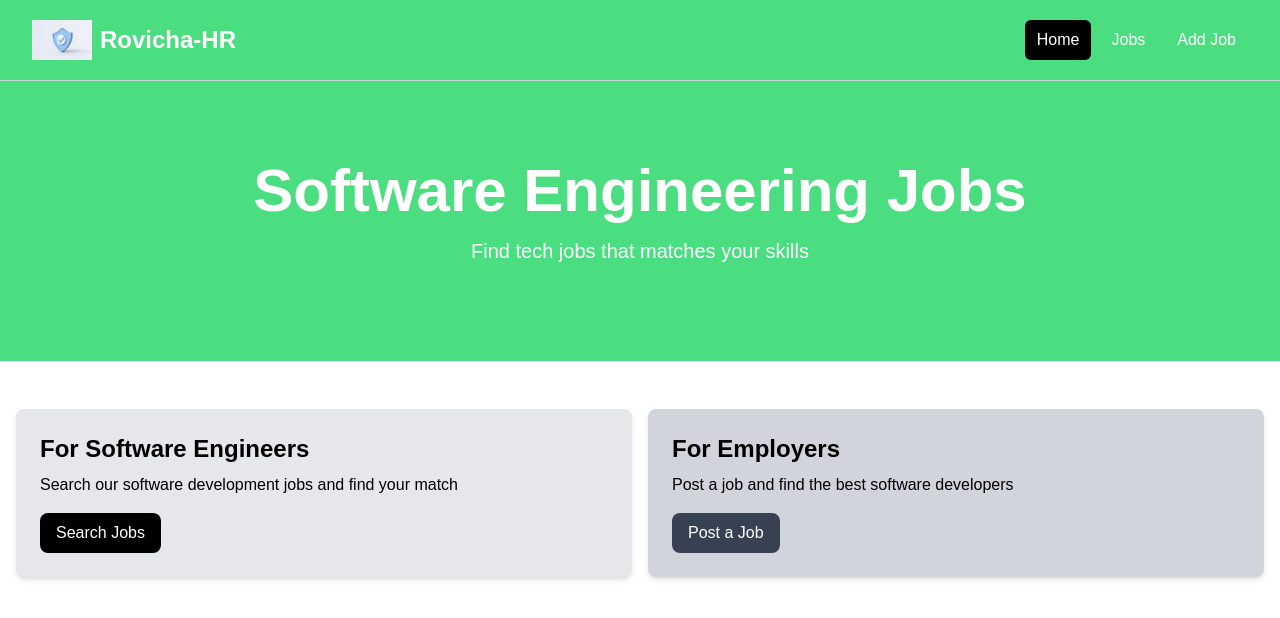
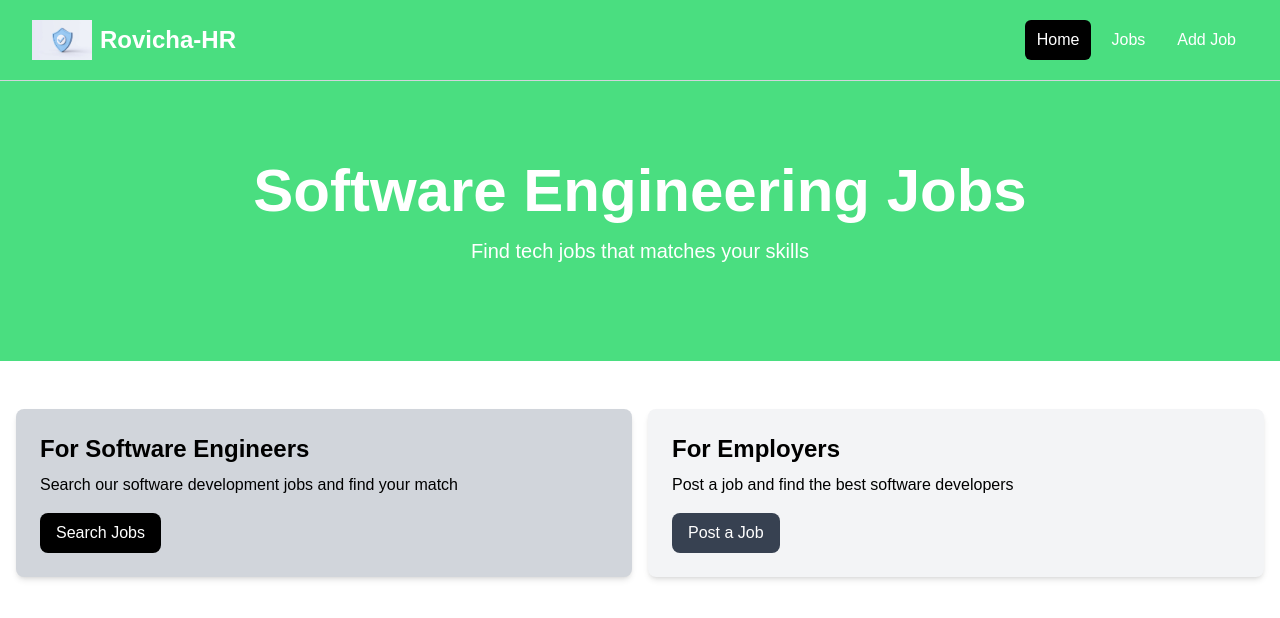
Before and after one commit to Kemelite1/React.js, a React (Vite) app in the folder joblisting/: page / in a window 1280 px wide. Shown: the top 618 px of the page. Built offline with nearby package versions, Linux system fonts and the light colour scheme.

Commit message:
Props - props are used to pass data from parent to child component - props are read-only - props are immutable - Children is a special prop that is used to pass children elements to the component

```diff
--- /dev/null
+++ b/joblisting/src/components/Card.jsx
@@ -0,0 +1,20 @@
+import { PropTypes } from 'prop-types'
+
+const Card = ( { children, bg = 'bg-gray-100'} ) => {
+  return (
+    <div className={`${bg} p-6 rounded-lg shadow-md`}>
+        {children}
+    </div>
+  )
+}
+
+Card.propTypes = {
+    children: PropTypes.node.isRequired,
+    bg: PropTypes.string
+}
+Card.defaultProps = {
+    bg: 'bg-gray-100'
+
+}
+
+export default Card
--- a/joblisting/src/components/HomeCard.jsx
+++ b/joblisting/src/components/HomeCard.jsx
@@ -1,3 +1,4 @@
+import Card from "./Card"
 
 const HomeCard = () => {
   return (
@@ -6,17 +7,18 @@ const HomeCard = () => {
 
         <div className="grid grid-cols-1 md:grid-cols-2 gap-4 p-4 rounded-lg">
 
-            <div className="bg-gray-200 p-6 rounded-lg shadow-md">
+            <Card bg='bg-gray-300'>
                 <h2 className="text-2xl font-bold">For Software Engineers</h2>
                 <p className="mb-4 mt-2">Search our software development jobs and find your match</p>
                 <a href="" className="bg-black text-white hover:bg-gray-700 px-4 py-2 rounded-lg inline-block">Search Jobs</a>
-            </div>
+                </Card>
 
-            <div className="bg-gray-300 p-6 rounded-lg shadow-md">
-                <h2 className="text-2xl font-bold">For Employers</h2>
+            <Card>
+            <h2 className="text-2xl font-bold">For Employers</h2>
                 <p className="mb-4 pt-2">Post a job and find the best software developers</p>
                 <a href="" className="bg-gray-700 text-white hover:bg-gray-500 px-4 py-2 rounded-lg inline-block">Post a Job</a>
-            </div>
+            </Card>
+
 
         </div>
 
```
